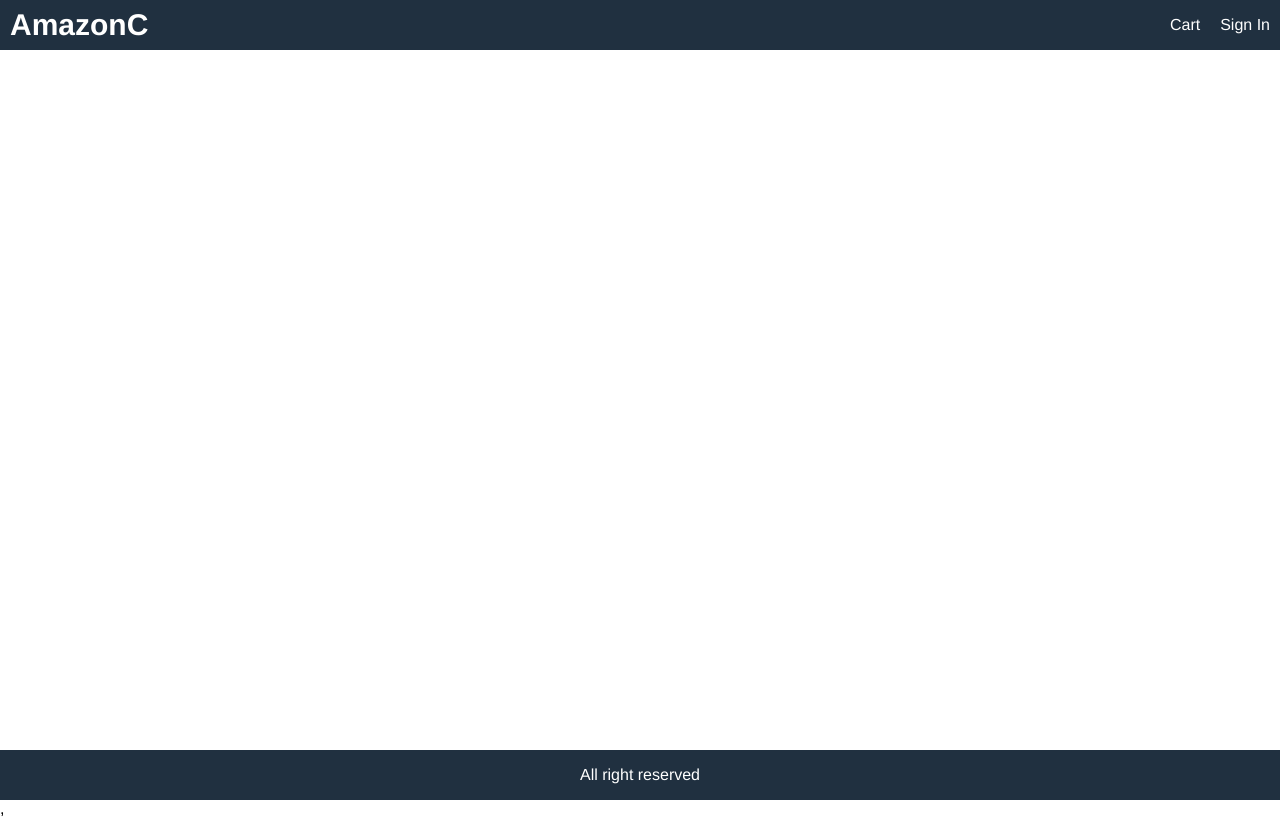
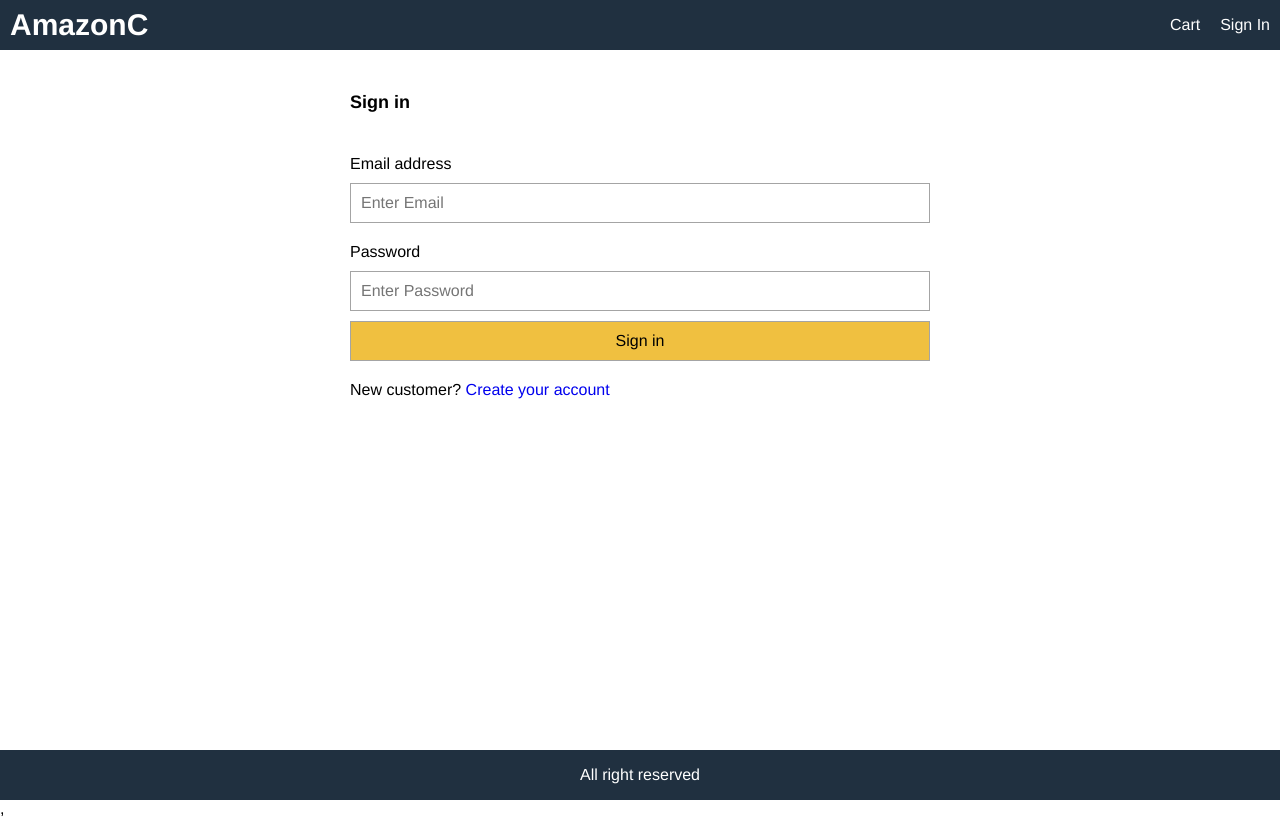
Before and after one commit to oldman-coding/AmazonClone, a React (Create React App) app in the folder frontend/: page /signin in a window 1280 px wide. Built offline with nearby package versions, Linux system fonts and the light colour scheme.

Commit message:
Sign in Screen

```diff
--- a/frontend/src/App.js
+++ b/frontend/src/App.js
@@ -5,6 +5,7 @@
 import CartScreen from './screens/CartScreen';
 import HomeScreen from './screens/HomeScreen';
 import ProductScreen from './screens/ProductScreen';
+import SigninScreen from './screens/SigninScreen';
 
 function App() {
     const cart = useSelector(state => state.cart);
@@ -27,6 +28,7 @@
             </header>
             <main>
                 <Route path='/cart/:id?' component ={CartScreen} />
+                <Route path='/signin' component = {SigninScreen} />
                 <Route path ='/product/:productId' component={ProductScreen} />
                 <Route exact path ='/' component = {HomeScreen} />
 
--- a/frontend/src/index.css
+++ b/frontend/src/index.css
@@ -220,3 +220,20 @@
   color: #a02020;
   background-color: #ffe0e0e0;
 }
+
+/* Form */
+.form{
+  max-width: 60rem;;
+  margin: 0 auto
+}
+
+.form > div {
+  display: flex;
+  flex-direction: column;
+  margin: 1rem;
+}
+
+.form label {
+  margin: 1rem 0;
+  display: block;
+}
--- /dev/null
+++ b/frontend/src/screens/SigninScreen.js
@@ -0,0 +1,50 @@
+import React, { useState } from 'react'
+import { Link } from 'react-router-dom'
+
+export default function SigninScreen() {
+    const [email,setEmail] = useState('');
+    const [password, setPassword] = useState('');
+
+    const submitHandler = (e) => {
+        e.preventDefault();
+        //TODO: Signin Action
+    }
+    return (
+        <div>
+            <form className='form' onSubmit={submitHandler}>
+                <div>
+                    <h1>Sign in</h1>
+                </div>
+                <div>
+                    <label htmlFor='email'>Email address</label>
+                    <input
+                        type='email'
+                        id='email'
+                        placeholder='Enter Email'
+                        required
+                        onChange={e => setEmail(e.target.value)}></input>
+                </div>
+                <div>
+                    <label htmlFor='password'>Password</label>
+                    <input
+                        type='password'
+                        id='password'
+                        placeholder='Enter Password'
+                        required
+                        onChange={e => setPassword(e.target.value)}></input>
+                </div>
+                <div>
+                    <button className='primary' type='submit'>Sign in</button>
+                </div>
+                <div>
+                    <label>
+                        <div>
+                            New customer? <Link to='/register'>Create your account</Link>
+                        </div>
+                    </label>
+                </div>
+            </form>
+
+        </div>
+    )
+}
```
